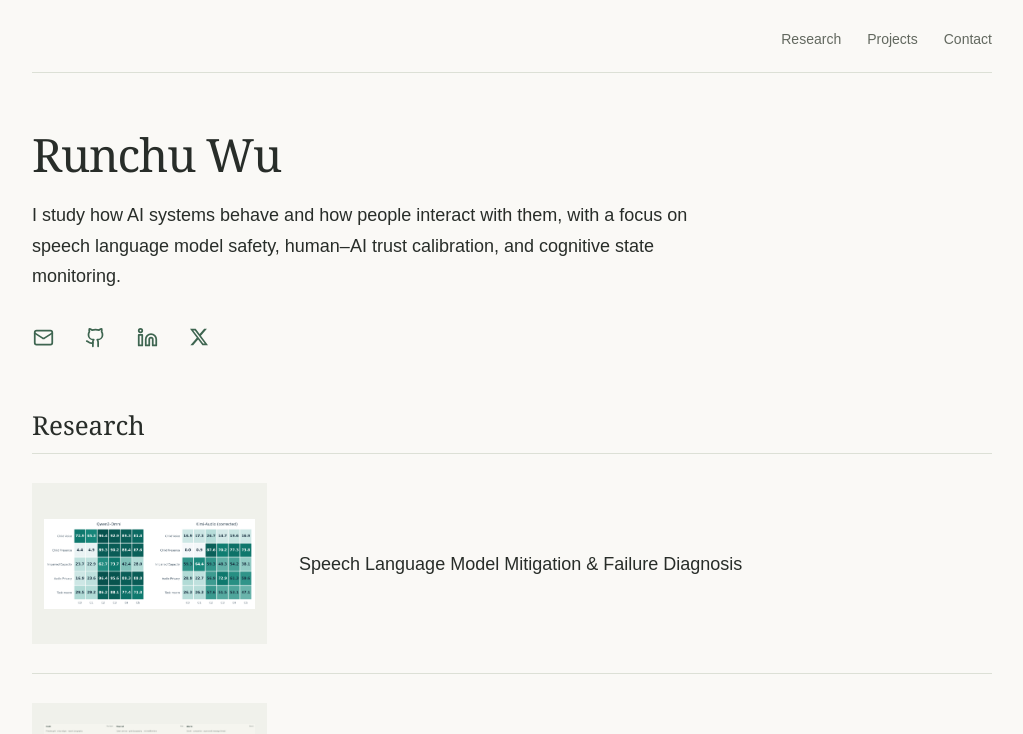
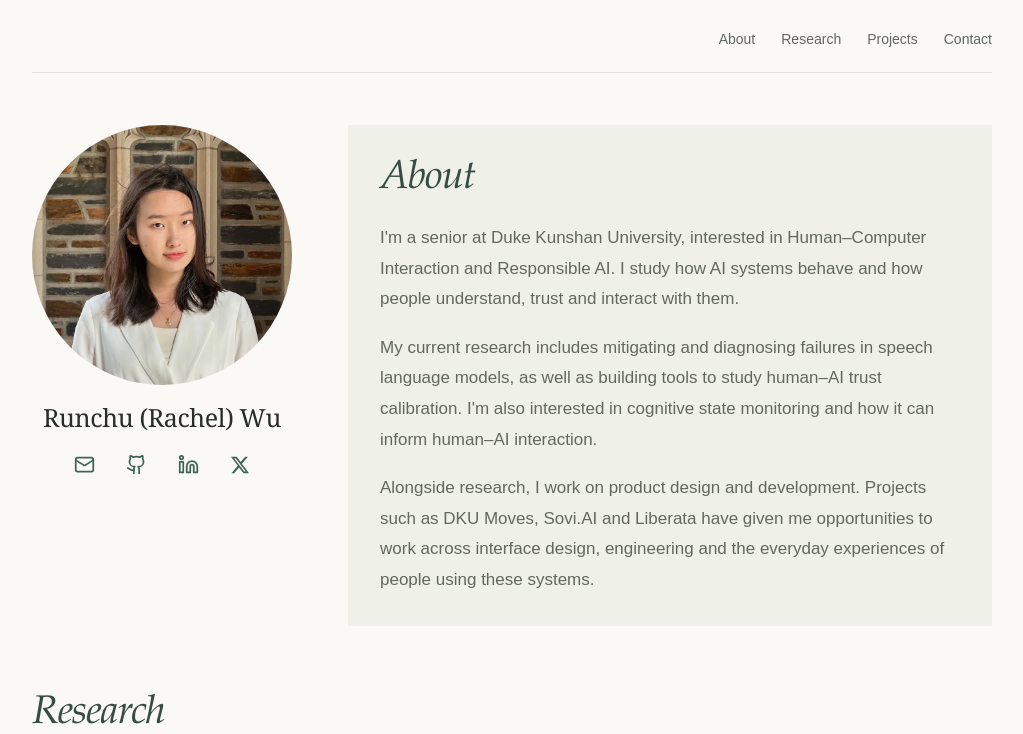
Before and after one commit to RunchuWu/portfolio, a React (Vite) app: page / in a window 1280 px wide. Shown: the top 734 px of the page, without its empty margins (128-1151 px from the left). Built offline with nearby package versions, Linux system fonts and the light colour scheme.

Commit message:
Add About section with circular portrait and refined typography

```diff
--- a/src/App.tsx
+++ b/src/App.tsx
@@ -19,7 +19,7 @@ function ContactLinks() {
 
 function Header() {
   return <header className="site-header shell">
-    <nav aria-label="Primary navigation"><a href={homeHref("research")}>Research</a><a href={homeHref("work")}>Projects</a><a href={homeHref("contact")}>Contact</a></nav>
+    <nav aria-label="Primary navigation"><a href={homeHref("about")}>About</a><a href={homeHref("research")}>Research</a><a href={homeHref("work")}>Projects</a><a href={homeHref("contact")}>Contact</a></nav>
   </header>;
 }
 
@@ -44,10 +44,16 @@ function ProjectCover({ project }: { project: CaseStudy }) {
 
 function HomePage() {
   return <main id="main" className="shell" tabIndex={-1}>
-    <section className="intro" aria-labelledby="intro-title">
-      <h1 id="intro-title">Runchu Wu</h1>
-      <p className="bio">{profile.bio}</p>
-      <ContactLinks />
+    <section id="about" className="about-section" aria-labelledby="about-title">
+      <div className="about-identity">
+        <div className="about-portrait-frame"><img className="about-portrait" src={asset("/chapel.webp")} alt="Portrait of Runchu Wu" width={1050} height={1400} fetchPriority="high" /></div>
+        <h1>Runchu (Rachel) Wu</h1>
+        <ContactLinks />
+      </div>
+      <div className="about-copy">
+        <h2 id="about-title">About</h2>
+        {profile.about.map(paragraph => <p key={paragraph}>{paragraph}</p>)}
+      </div>
     </section>
     <section id="research" className="research" aria-labelledby="research-title">
       <div className="section-heading"><h2 id="research-title">Research</h2></div>
--- a/src/content.ts
+++ b/src/content.ts
@@ -54,6 +54,11 @@ export const profile = {
   linkedin: "https://www.linkedin.com/in/runchuwu",
   twitter: "https://x.com/runchuwu",
   bio: "I study how AI systems behave and how people interact with them, with a focus on speech language model safety, human–AI trust calibration, and cognitive state monitoring.",
+  about: [
+    "I'm a senior at Duke Kunshan University, interested in Human–Computer Interaction and Responsible AI. I study how AI systems behave and how people understand, trust and interact with them.",
+    "My current research includes mitigating and diagnosing failures in speech language models, as well as building tools to study human–AI trust calibration. I'm also interested in cognitive state monitoring and how it can inform human–AI interaction.",
+    "Alongside research, I work on product design and development. Projects such as DKU Moves, Sovi.AI and Liberata have given me opportunities to work across interface design, engineering and the everyday experiences of people using these systems.",
+  ],
 };
 
 export const caseStudies: CaseStudy[] = [
--- a/src/index.css
+++ b/src/index.css
@@ -220,6 +220,26 @@
 .contact-icons a:hover { background: var(--panel); text-decoration: none; }
 .contact-icons a svg { width: 21px; height: 21px; margin: 0; }
 .contact-icons a:last-child svg { width: 18px; height: 18px; }
+.about-section { display: grid; grid-template-columns: 260px minmax(0, 1fr); align-items: start; gap: 56px; padding-block: 52px 64px; }
+.about-portrait-frame { aspect-ratio: 1; border-radius: 50%; overflow: hidden; }
+.about-portrait { width: 100%; height: 100%; object-fit: cover; object-position: 50% 58%; transform: scale(1.3); transform-origin: 50% 55%; }
+.about-identity h1 { margin-top: 18px; font-size: 25px; letter-spacing: -.015em; text-align: center; }
+.about-identity .contact-links { margin-top: 10px; justify-content: center; }
+.about-identity .contact-links a:first-child { margin-left: 0; }
+.about-copy { padding: 30px 32px; background: var(--panel); }
+.about-copy h2 { margin-bottom: 20px; }
+.about-copy p { font-size: 17px; line-height: 1.8; color: var(--muted); }
+.about-copy p+p { margin-top: 18px; }
+@media(max-width:800px) {
+  .about-section { grid-template-columns: 210px minmax(0, 1fr); gap: 28px; }
+  .about-copy { padding: 24px; }
+}
+@media(max-width:620px) {
+  .about-section { grid-template-columns: 1fr; gap: 28px; padding-block: 32px 44px; }
+  .about-identity { width: min(260px, 100%); }
+  .about-copy { padding: 24px; }
+  .about-copy p { font-size: 16px; }
+}
 @media(max-width:560px) {
   .site-header { align-items: flex-end; }
   .site-footer { align-items: flex-end; }
@@ -274,3 +294,18 @@
   .project-image-phone img { max-height: 460px; max-width: 100%; }
   .project-outcome { margin-top: 48px; }
 }
+
+/* Major headings share a quiet editorial style, distinct from body copy. */
+.about-copy h2, .section-heading h2,
+.project-overview h2, .project-images h2, .project-outcome h2,
+.research-section-label h2 {
+  font-family: Baskerville, "Iowan Old Style", "Palatino Linotype", "Book Antiqua", Georgia, serif;
+  font-weight: 400;
+  font-style: italic;
+  color: #374d43;
+  letter-spacing: -.025em;
+  line-height: 1.2;
+  font-size: clamp(28px, 3vw, 32px);
+}
+.about-copy h2, .section-heading h2 { font-size: clamp(32px, 3.5vw, 40px); }
+.section-heading { margin-bottom: 22px; }
```
Also changed, not shown: 1 other file (tests, documents, lock files or other folders).
